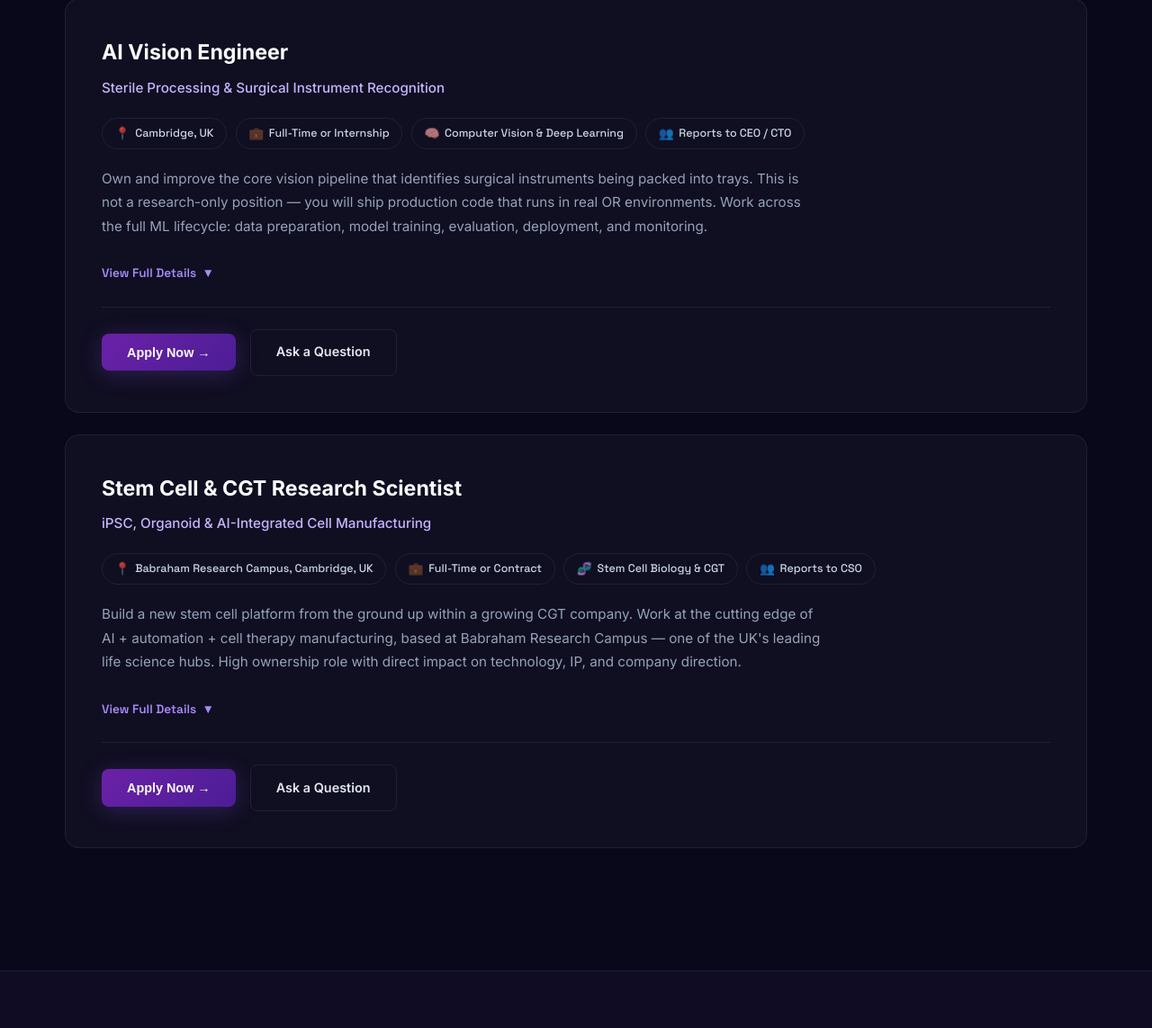
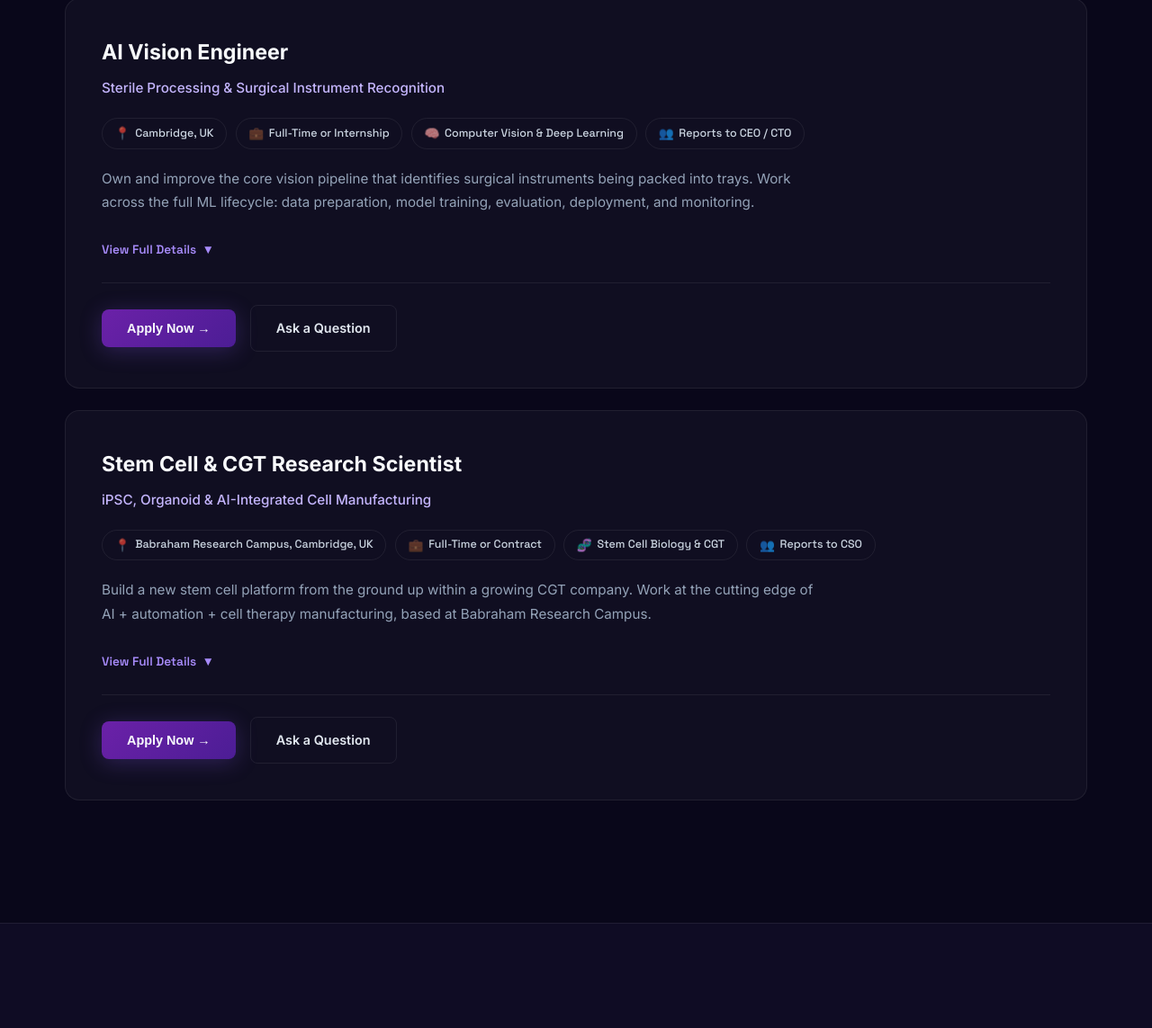
Before and after one commit to rdsmit-debug/appraiseye-website, a plain HTML site: page careers.html in a window 1280 px wide. Shown: the part 929-2072 px from the top of the page at 90% size. Drawn offline with Linux system fonts and the light colour scheme.

Commit message:
Update careers.html

```diff
--- a/careers.html
+++ b/careers.html
@@ -1148,7 +1148,7 @@ footer p {
         <span class="job-tag"><span class="job-tag-icon">&#x1F465;</span> Reports to CEO / CTO</span>
       </div>
       <p class="job-description">
-        Own and improve the core vision pipeline that identifies surgical instruments being packed into trays. This is not a research-only position &mdash; you will ship production code that runs in real OR environments. Work across the full ML lifecycle: data preparation, model training, evaluation, deployment, and monitoring.
+        Own and improve the core vision pipeline that identifies surgical instruments being packed into trays. Work across the full ML lifecycle: data preparation, model training, evaluation, deployment, and monitoring.
       </p>
 
       <button class="job-details-toggle" onclick="toggleDetails(this)">
@@ -1307,7 +1307,7 @@ footer p {
         <span class="job-tag"><span class="job-tag-icon">&#x1F465;</span> Reports to CSO</span>
       </div>
       <p class="job-description">
-        Build a new stem cell platform from the ground up within a growing CGT company. Work at the cutting edge of AI + automation + cell therapy manufacturing, based at Babraham Research Campus &mdash; one of the UK's leading life science hubs. High ownership role with direct impact on technology, IP, and company direction.
+        Build a new stem cell platform from the ground up within a growing CGT company. Work at the cutting edge of AI + automation + cell therapy manufacturing, based at Babraham Research Campus.
       </p>
 
       <button class="job-details-toggle" onclick="toggleDetails(this)">
```
